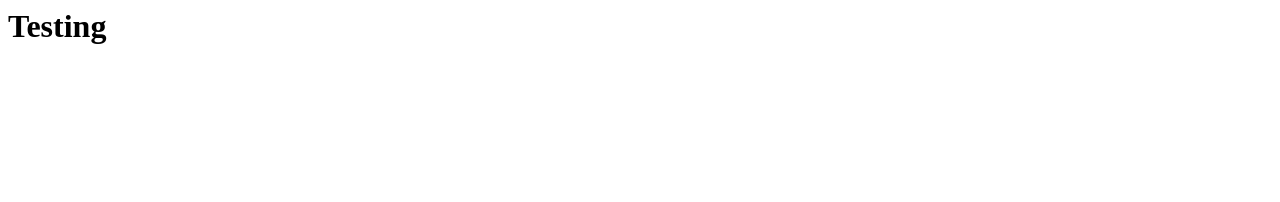
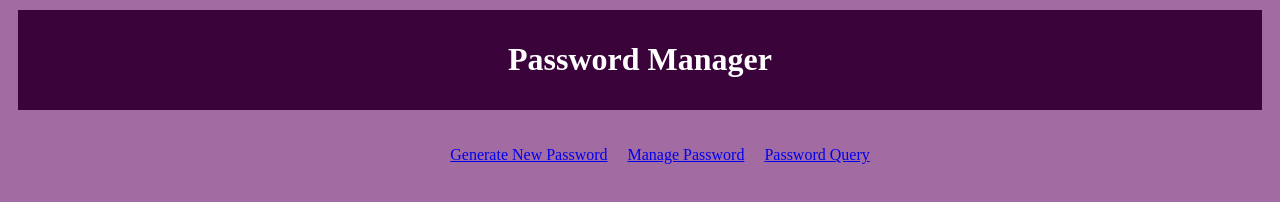
Before and after one commit to Sapochee/Password-Website, a plain HTML site: page home.html in a window 1280 px wide. Drawn offline with Linux system fonts and the light colour scheme.

Commit message:
added style

```diff
--- a/home.html
+++ b/home.html
@@ -1,8 +1,28 @@
 <html>
     <head>
         <title>INST377 Final Project</title>
+        <link rel="stylesheet" href="style.css">
     </head>
-    <body>
-        <h1>Testing</h1>
-    </body>
+
+<body>
+    <!-- Header Section -->
+    <header class="section">
+        <h1>Password Manager</h1>
+    </header>
+
+
+    <!-- Navigation Menu -->
+    <nav class="section">
+        <ul>
+            <li><a href="home.html">Generate New Password</a></li>
+            <li><a href="help.html">Manage Password</a></li>
+            <li><a href="about.html">Password Query</a></li>
+        </ul>
+    </nav>
+
+
+
+
+
+
 </html>
--- a/style.css
+++ b/style.css
@@ -0,0 +1,35 @@
+header {
+    background-color: rgb(58, 4, 58);
+    color: #fff;
+    padding: 20px;
+}
+
+
+body {
+    font-family: "Times New Roman", Times, serif;
+    background-color: rgb(162, 107, 162);
+}
+
+.section {
+    text-align: center; /
+    text-decoration-color: navy;
+    margin: 10px;
+    padding: 10px;
+}
+
+
+
+nav ul {
+    list-style-type: none;
+    display: flex;
+    justify-content: center;
+}
+
+nav ul li {
+    margin: 0 10px;
+}
+
+
+nav ul li:hover {
+    background-color: lightgreen;
+}
```
Also changed, not shown: about.html (+22 -2 lines), help.html (+22 -2 lines).
